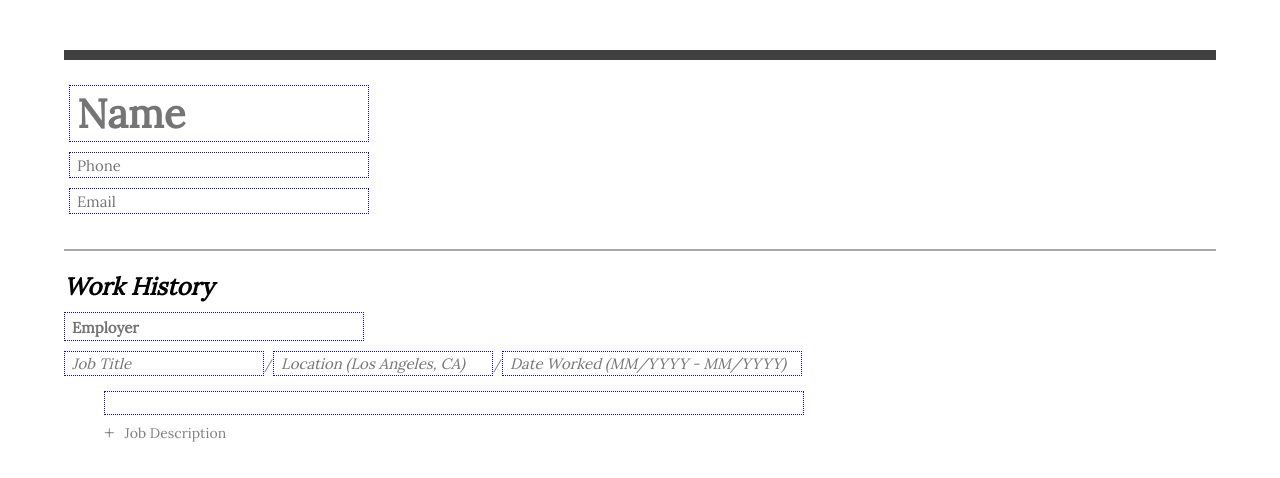
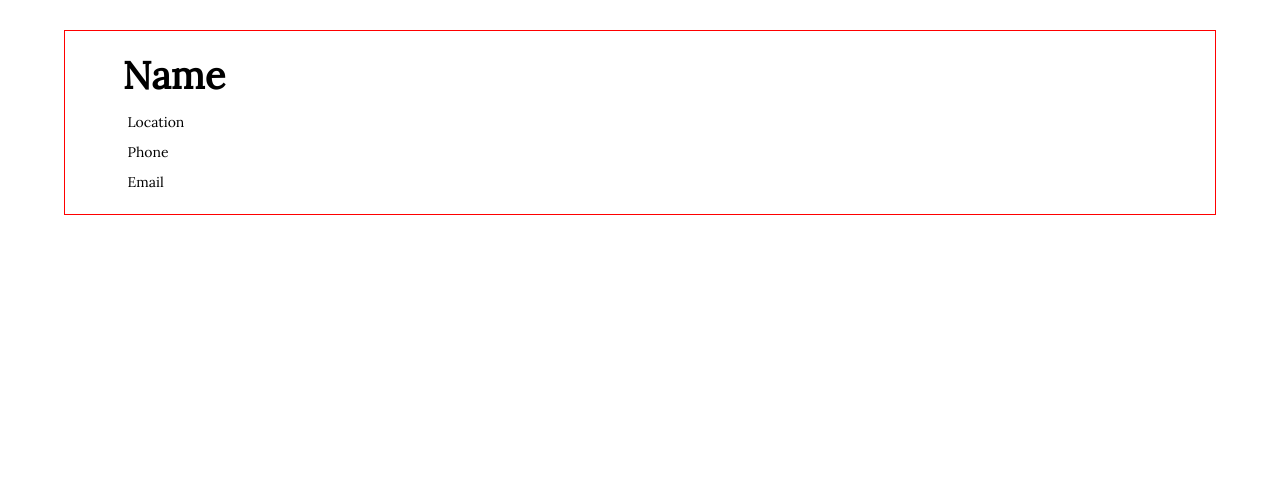
Before and after one commit to ding-09/cv-project, a React (Create React App) app: page / in a window 1280 px wide. Shown: the top 478 px of the page. Built offline with nearby package versions, Linux system fonts and the light colour scheme.

Commit message:
redo initial commit

```diff
--- a/src/App.css
+++ b/src/App.css
@@ -10,153 +10,59 @@
   margin: 0 auto;
 }
 
-h2 {
-  font-style: italic;
+.app {
+  margin-top: 30px;
+  border: 1px solid red;
+}
+
+::placeholder {
+  color: #000000;
+}
+
+input {
+  width: 100%;
+}
+
+input:hover {
+  background-color: #f2f2f2;
+}
+
+.basic-info-container {
+  max-width: 90%;
+  margin: 20px auto;
+}
+
+.basic-info-container * {
+  border: none;
+  outline: none;
+  cursor: pointer;
+}
+
+.name-container {
   margin-bottom: 10px;
 }
 
-input:-webkit-autofill,
-input:-webkit-autofill:hover,
-input:-webkit-autofill:focus,
-input:-webkit-autofill:active {
-  -webkit-box-shadow: 0 0 0 30px white inset !important;
-}
-
-input {
-  border: 1px dotted blue;
-  outline: none;
-  padding: 2px 7px;
-}
-
-.general-info {
-  display: flex;
-  flex-direction: column;
-  border-top: 10px solid #404040;
-  border-bottom: 2px solid #a9a9a9;
-  padding: 25px 5px;
-  margin: 50px auto 20px;
-}
-
-.general-info * {
-  margin-bottom: 10px;
-  max-width: 300px;
-}
-
-.general-info input[type='text']::placeholder {
-  font-size: 40px;
-}
-
-::placeholder {
-  font-size: 15px;
-}
-
 #nameInput {
-  font-size: 40px;
-  font-weight: 800;
-}
-
-#phoneInput,
-#emailInput {
-  font-size: 16px;
-  color: #505050;
-}
-
-input[type='number']::-webkit-outer-spin-button,
-input[type='number']::-webkit-inner-spin-button {
-  -webkit-appearance: none;
-  margin: 0;
-}
-
-input[type='number'] {
-  -moz-appearance: textfield;
-}
-
-.employer-container,
-.job-info {
-  margin-bottom: 10px;
-}
-
-.employer-container {
-  max-width: 300px;
-}
-
-#employerInput {
-  font-size: 18px;
-  font-weight: bold;
-  color: #808080;
+  font-size: 38px;
+  font-weight: 600;
   width: 100%;
 }
 
-.job-info > input {
-  font-style: italic;
-  color: #808080;
-  font-size: 15px;
+#nameInput::placeholder {
+  font-size: 38px;
 }
 
-#titleInput {
-  width: 200px;
-}
-
-#locationInput {
-  width: 220px;
-}
-
-#dateInput {
-  width: 300px;
-}
-
-.divider {
-  color: #808080;
-  font-size: 13px;
-}
-
-.add-task {
-  padding: 5px 0px;
-  position: relative;
-  cursor: pointer;
-  color: #808080;
-  width: 150px;
-  margin-left: 40px;
-}
-
-.plus-sign {
-  display: inline-block;
-  font-size: 20px;
-  margin-right: 10px;
-}
-
-.job-desc {
-  display: inline-block;
-  font-size: 14px;
-  top: 9px;
-  position: absolute;
-}
-
-#taskInput {
-  width: 700px;
-  margin-left: 40px;
+.about-container *::placeholder {
+  font-weight: 500;
   font-size: 14px;
 }
 
-.desc-list {
-  color: #808080;
-  margin-bottom: 15px;
-  margin-left: 40px;
-  width: 700px;
+.about-container > div {
+  margin-bottom: 5px;
+  padding-left: 5px;
 }
 
-.desc-list li {
-  padding: 3px;
+.about-container  input {
+  font-size: 14px;
+  height: 25px;
 }
-
-.del-task {
-  float: right;
-  display: inline-block;
-  margin-right: 5px;
-  font-size: 15px;
-  cursor: pointer;
-}
-
-.del-task:hover {
-  color: red;
-}
--- a/src/App.js
+++ b/src/App.js
@@ -1,19 +1,13 @@
+import React, { Component } from 'react';
+import BasicInfo from './components/BasicInfo';
 import './App.css';
-import React, { Component } from 'react';
-import GeneralInfo from './components/GeneralInfo';
-import WorkHist from './components/WorkHist';
-
 
 class App extends Component {
   render() {
     return (
-      <form id="form">
-        <GeneralInfo />
-        <div className="work-history">
-          <h2>Work History</h2>
-        </div>
-        <WorkHist />
-      </form>
+      <div className="app">
+        <BasicInfo />
+      </div>
     );
   }
 }
--- /dev/null
+++ b/src/components/About.js
@@ -0,0 +1,43 @@
+import React, { Component } from 'react';
+
+class About extends Component {
+  constructor(props) {
+    super(props);
+  }
+
+  render() {
+    return (
+      <div className="about-container">
+        <div>
+          <input
+            onChange={this.props.handleChange}
+            type="text"
+            id="locationInput"
+            placeholder="Location"
+            name="Location"
+          />
+        </div>
+        <div>
+          <input
+            onChange={this.props.handleChange}
+            type="text"
+            id="phoneInput"
+            placeholder="Phone"
+            name="phoneNum"
+          />
+        </div>
+        <div>
+          <input
+            onChange={this.props.handleChange}
+            type="email"
+            id="emailInput"
+            placeholder="Email"
+            name="email"
+          />
+        </div>
+      </div>
+    );
+  }
+}
+
+export default About;
--- a/src/components/AddTask.js
+++ /dev/null
@@ -1,19 +0,0 @@
-import React, { Component } from 'react';
-
-class AddTask extends Component {
-  constructor(props) {
-    super(props);
-  }
-
-  render() {
-      const {onBtnClick} = this.props;
-    return (
-      <div className="add-task" onClick={onBtnClick}>
-        <span className="plus-sign">+ </span>
-        <span className="job-desc">Job Description</span>
-      </div>
-    );
-  }
-}
-
-export default AddTask;
--- /dev/null
+++ b/src/components/BasicInfo.js
@@ -0,0 +1,33 @@
+import React, { Component } from 'react';
+import Name from './Name';
+import About from './About';
+
+class BasicInfo extends Component {
+  constructor() {
+    super();
+
+    this.state = {
+      name: '',
+      location: '',
+      phoneNum: '',
+      email: '',
+    };
+  }
+
+  handleChange = (e) => {
+    this.setState({
+      [e.target.name]: e.target.value,
+    });
+  };
+
+  render() {
+    return (
+      <div className="basic-info-container">
+        <Name handleChange={this.handleChange} />
+        <About handleChange={this.handleChange} />
+      </div>
+    );
+  }
+}
+
+export default BasicInfo;
--- a/src/components/GeneralInfo.js
+++ /dev/null
@@ -1,53 +0,0 @@
-import React, { Component } from 'react';
-
-class GeneralInfo extends Component {
-  constructor() {
-    super();
-
-    this.state = {
-      name: '',
-      phoneNum: '',
-      email: '',
-    };
-  }
-
-  handleChange = (e) => {
-    this.setState({
-      [e.target.name]: e.target.value,
-    });
-  };
-
-  render() {
-    const { name, phoneNum, email } = this.state;
-    return (
-      <div className="general-info">
-        <input
-          onChange={this.handleChange}
-          type="text"
-          id="nameInput"
-          placeholder="Name"
-          name="name"
-          value={name}
-        />
-        <input
-          onChange={this.handleChange}
-          type="number"
-          id="phoneInput"
-          placeholder="Phone"
-          name="phoneNum"
-          value={phoneNum}
-        />
-        <input
-          onChange={this.handleChange}
-          type="email"
-          id="emailInput"
-          placeholder="Email"
-          name="email"
-          value={email}
-        />
-      </div>
-    );
-  }
-}
-
-export default GeneralInfo;
--- /dev/null
+++ b/src/components/Name.js
@@ -0,0 +1,23 @@
+import React, { Component } from 'react';
+
+class Name extends Component {
+  constructor(props) {
+    super(props);
+  }
+
+  render() {
+    return (
+      <div className="name-container">
+        <input
+          type="text"
+          id="nameInput"
+          placeholder="Name"
+          name="name"
+          onChange={this.props.handleChange}
+        />
+      </div>
+    );
+  }
+}
+
+export default Name;
--- a/src/components/TaskDisplay.js
+++ /dev/null
@@ -1,23 +0,0 @@
-import React, { Component } from 'react';
-import uniqid from 'uniqid';
-
-class TaskDisplay extends Component {
-  constructor(props) {
-    super(props);
-  }
-
-  render() {
-    const { tasks } = this.props;
-    return (
-      <div className="desc-list">
-        <ul>
-          {tasks.map((task) => {
-            return <li key={uniqid()}>{task}</li>;
-          })}
-        </ul>
-      </div>
-    );
-  }
-}
-
-export default TaskDisplay;
--- a/src/components/WorkHist.js
+++ /dev/null
@@ -1,95 +0,0 @@
-import React, { Component } from 'react';
-import AddTask from './AddTask';
-import TaskDisplay from './TaskDisplay';
-
-class WorkHist extends Component {
-  constructor(props) {
-    super(props);
-
-    this.state = {
-      employer: '',
-      jobTitle: '',
-      location: '',
-      dateWorked: '',
-      task: '',
-      tasks: [],
-    };
-  }
-
-  handleChange = (e) => {
-    this.setState({
-      [e.target.name]: e.target.value,
-    });
-  };
-
-  newTask = () => {
-    this.setState({
-      tasks: this.state.tasks.concat(this.state.task),
-      task: '',
-    });
-  };
-
-  render() {
-    const {
-      employer,
-      jobTitle,
-      location,
-      dateWorked,
-      task,
-      tasks,
-    } = this.state;
-    return (
-      <div>
-        <div className="employer-container">
-          <input
-            onChange={this.handleChange}
-            type="text"
-            id="employerInput"
-            placeholder="Employer"
-            name="employer"
-            value={employer}
-          />
-        </div>
-        <div className="job-info">
-          <input
-            onChange={this.handleChange}
-            type="text"
-            id="titleInput"
-            placeholder="Job Title"
-            name="jobTitle"
-            value={jobTitle}
-          />
-          <span className="divider">/</span>
-          <input
-            onChange={this.handleChange}
-            type="text"
-            id="locationInput"
-            placeholder="Location (Los Angeles, CA)"
-            name="location"
-            value={location}
-          />
-          <span className="divider">/</span>
-          <input
-            onChange={this.handleChange}
-            type="text"
-            id="dateInput"
-            placeholder="Date Worked (MM/YYYY - MM/YYYY)"
-            name="dateWorked"
-            value={dateWorked}
-          />
-        </div>
-        <TaskDisplay tasks={tasks} />
-        <input
-          onChange={this.handleChange}
-          type="text"
-          id="taskInput"
-          name="task"
-          value={task}
-        />
-        <AddTask onBtnClick={this.newTask} />
-      </div>
-    );
-  }
-}
-
-export default WorkHist;
```
Also changed, not shown: src/components/AddWork.js (deleted, +0 -13 lines).
